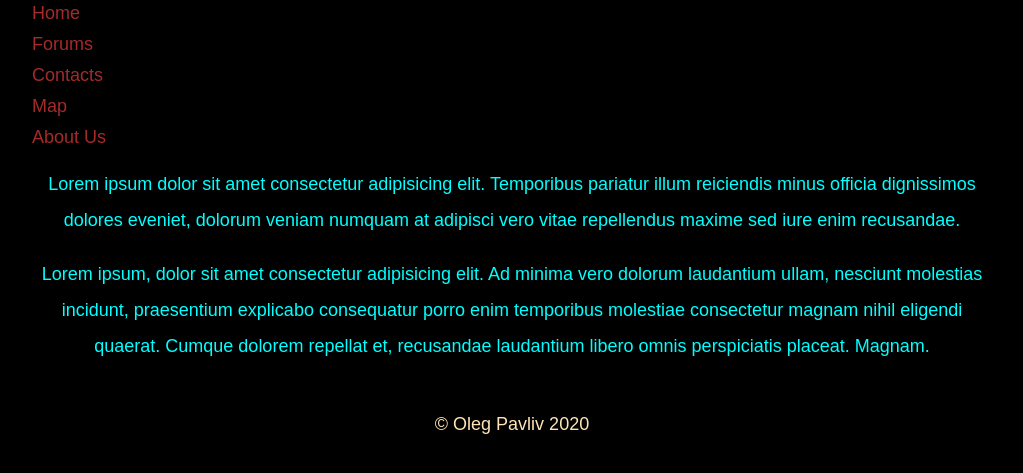
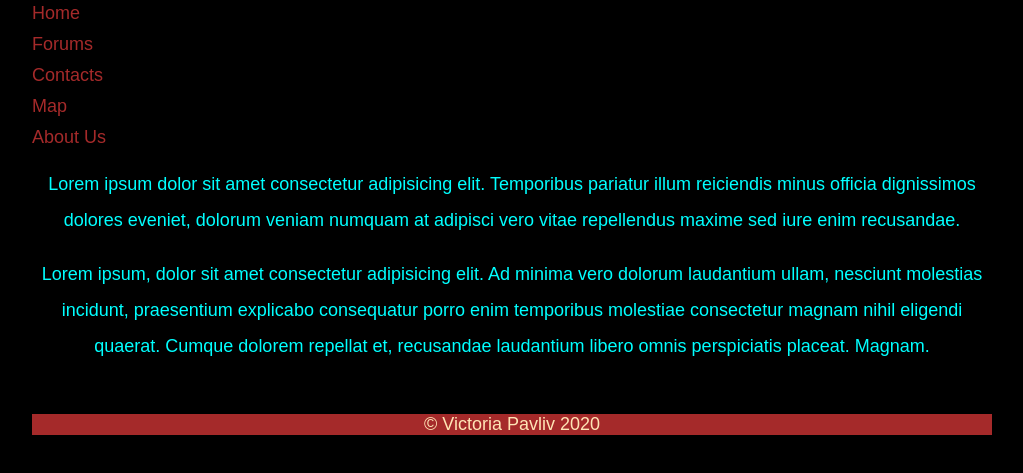
Before and after one commit to InstinctFrontDev/my-first-web-site, a plain HTML site: page index.html in a window 1280 px wide. Shown: the part 87-560 px from the top of the page, without its empty margins (128-1151 px from the left). Drawn offline with Linux system fonts and the light colour scheme.

Commit message:
change copy block and add  background color

```diff
--- a/css/main.css
+++ b/css/main.css
@@ -42,4 +42,5 @@ p{
   text-align: center;
   margin-top: 50px;
   color: moccasin;
+  background-color: brown;
 }
--- a/index.html
+++ b/index.html
@@ -25,7 +25,7 @@
       molestias incidunt, praesentium explicabo consequatur porro enim temporibus molestiae consectetur magnam nihil
       eligendi quaerat. Cumque dolorem repellat et, recusandae laudantium libero omnis perspiciatis placeat. Magnam.</p>
 
-    <div class="copy">&copy; Oleg Pavliv 2020</div>
+    <div class="copy">&copy; Victoria Pavliv 2020</div>
   </div>
 </body>
 
```
